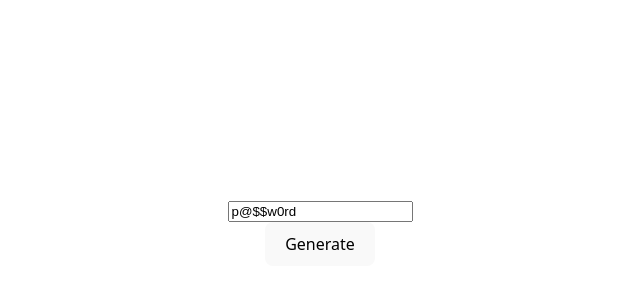
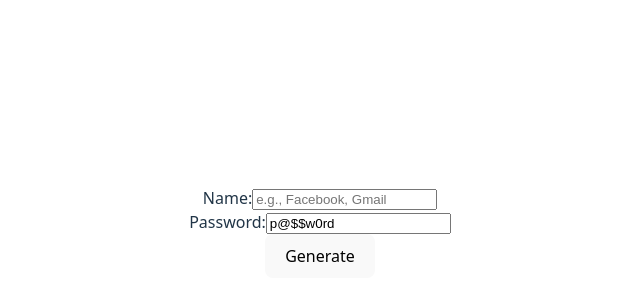
Before and after one commit to Joshkaki00/Passwords-Tutorial, a React (Vite) app: page / in a window 1280 px wide. Shown: the part 168-468 px from the top of the page, without its empty margins (320-960 px from the left). Built offline with nearby package versions, Linux system fonts and the light colour scheme.

Commit message:
Add name input field to Password component for user identification

```diff
--- a/src/Password.jsx
+++ b/src/Password.jsx
@@ -17,14 +17,27 @@ function generatePassword() {
 
 function Password() {
   const [password, setPassword] = useState('p@$$w0rd')
+  const [name, setName] = useState('')
 
   return (
     <div>
-      <input
-        type="text"
-        onChange={(e) => setPassword(e.target.value)}
-        value={password}
-      />
+      <div>
+        <label>Name:</label>
+        <input
+          type="text"
+          onChange={(e) => setName(e.target.value)}
+          value={name}
+          placeholder="e.g., Facebook, Gmail"
+        />
+      </div>
+      <div>
+        <label>Password:</label>
+        <input
+          type="text"
+          onChange={(e) => setPassword(e.target.value)}
+          value={password}
+        />
+      </div>
       <div>
         <button onClick={(e) => {
           setPassword(generatePassword())
```
